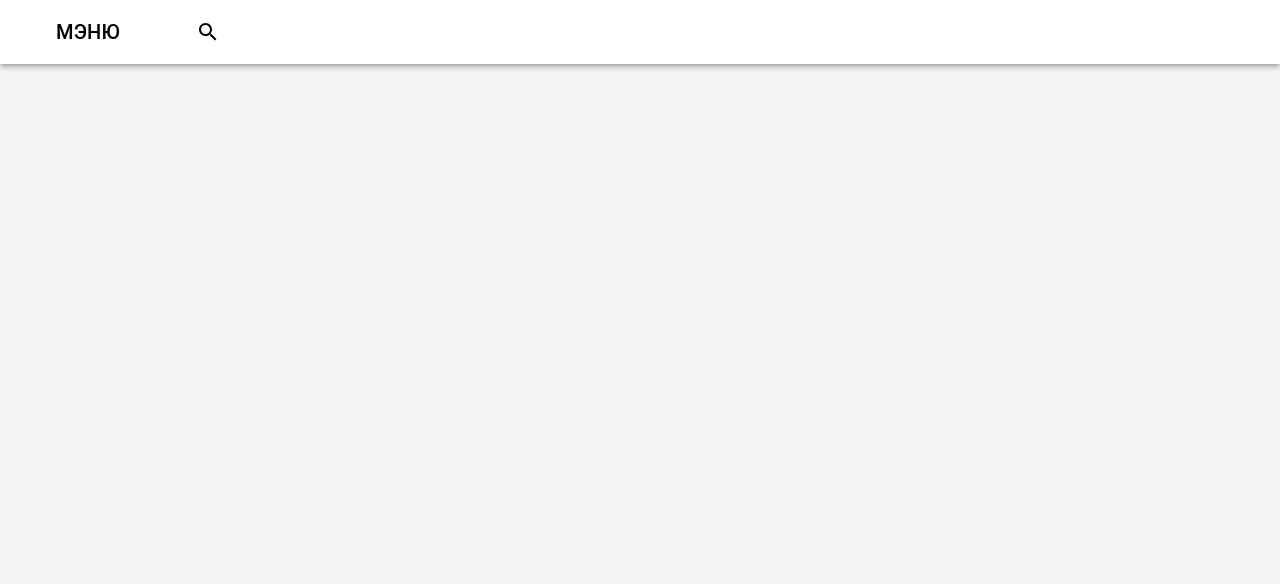
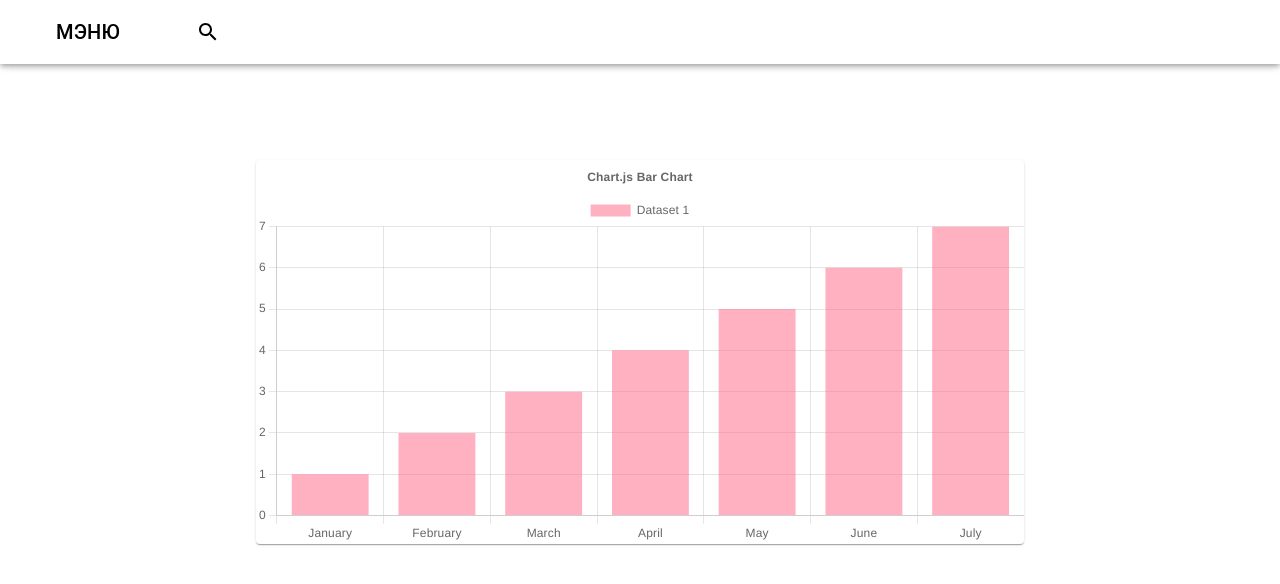
Before and after one commit to bilguun111101/Food_Web_Site, a React (Create React App) app: page /chart in a window 1280 px wide. Shown: the top 584 px of the page. Built offline with nearby package versions, Linux system fonts and the light colour scheme.

Commit message:
Changed Chart

```diff
--- a/src/components/All.jsx
+++ b/src/components/All.jsx
@@ -16,14 +16,16 @@ const All = (props) => {
       <PersistentDrawerLeft />
       <Box>
         <Routes>
-          <Route path="/" element={<Home />} />
+          <Route path="/home" element={<Home />} />
           <Route path="/order" element={<Order />} />
           <Route path="/settings" />
           <Route path="/chart" element={<Chart />} />
-          {/* <Route path="/logIn" element={<LogIn />} />
-          <Route path="/signUp" element={<SignUp />} /> */}
-          {!signBool && <><Route path="/logIn" element={<LogIn />} />
-          <Route path="/signUp" element={<SignUp />} /></>}
+          {!signBool && (
+            <>
+              <Route path="/" element={<LogIn />} />
+              <Route path="/signUp" element={<SignUp />} />
+            </>
+          )}
         </Routes>
       </Box>
     </BrowserRouter>
--- a/src/components/Auth.jsx
+++ b/src/components/Auth.jsx
@@ -1,13 +1,40 @@
-import { createUserWithEmailAndPassword } from "firebase/auth"
-import { auth } from "../firebase"
+import {
+  createUserWithEmailAndPassword,
+  signInWithEmailAndPassword,
+} from "firebase/auth";
+import { auth } from "../firebase";
 
 export const Authenticate = (email, password) => {
   createUserWithEmailAndPassword(auth, email, password)
     .then((userCredential) => {
-            const user  = userCredential.user
+      const user = userCredential.user;
     })
-        .catch(err => {
+    .catch((err) => {
       const errorCode = err.code;
       const errorMessage = err.message;
+    });
+};
+
+export const SignInAuth = (
+  email,
+  password,
+  setSignBool,
+  navigate,
+  setLoading
+) => {
+  signInWithEmailAndPassword(auth, email, password)
+    .then((userCredential) => {
+      // Signed in
+      const user = userCredential.user;
+      setSignBool(true);
+      navigate("/home");
+      setLoading(false);
+      // ...
     })
-}
+    .catch((error) => {
+      const errorCode = error.code;
+      const errorMessage = error.message;
+      setLoading(false);
+      alert("Таны оруулсан мэдээлэл буруу байна!!!");
+    });
+};
--- a/src/components/Chart/Chart.jsx
+++ b/src/components/Chart/Chart.jsx
@@ -1,10 +1,126 @@
-import { Box } from '@mui/system'
-import React from 'react'
+// import { ThemeProvider } from "@emotion/react";
+import { Container, createTheme, Card } from "@mui/material";
+import { Box } from "@mui/system";
+import {
+  Chart as ChartJS,
+  CategoryScale,
+  LinearScale,
+  BarElement,
+  Title,
+  Tooltip,
+  Legend,
+} from "chart.js";
+import { Bar } from "react-chartjs-2";
+import { styled } from "@mui/material/styles";
+import Paper from "@mui/material/Paper";
+import Grid from "@mui/material/Grid";
+import { Main } from "../Navbar/NavbarStyles";
+// import faker from "faker";
+
+ChartJS.register(
+  CategoryScale,
+  LinearScale,
+  BarElement,
+  Title,
+  Tooltip,
+  Legend
+);
+
+export const options = {
+  responsive: true,
+  plugins: {
+    legend: {
+      position: "top",
+    },
+    title: {
+      display: true,
+      text: "Chart.js Bar Chart",
+    },
+  },
+};
+
+const labels = ["January", "February", "March", "April", "May", "June", "July"];
+const dataNumber = [1, 2, 3, 4, 5, 6, 7];
+
+export const data = {
+  labels,
+  datasets: [
+    {
+      label: "Dataset 1",
+      data: dataNumber,
+      backgroundColor: "rgba(255, 99, 132, 0.5)",
+    },
+    {
+      label: "Dataset 2",
+      data: dataNumber,
+      backgroundColor: "rgba(53, 162, 235, 0.5)",
+    },
+  ],
+};
+
+const theme = createTheme();
 
 const Chart = () => {
+  ChartJS.register(
+    CategoryScale,
+    LinearScale,
+    BarElement,
+    Title,
+    Tooltip,
+    Legend
+  );
+
+  const options = {
+    responsive: true,
+    plugins: {
+      legend: {
+        position: "top",
+      },
+      title: {
+        display: true,
+        text: "Chart.js Bar Chart",
+      },
+    },
+  };
+
+  const labels = [
+    "January",
+    "February",
+    "March",
+    "April",
+    "May",
+    "June",
+    "July",
+  ];
+  const dataNumber = [1, 2, 3, 4, 5, 6, 7];
+
+  const data = {
+    labels,
+    datasets: [
+      {
+        label: "Dataset 1",
+        data: dataNumber,
+        backgroundColor: "rgba(255, 99, 132, 0.5)",
+      },
+    ],
+  };
+
   return (
-    <Box sx={{ background: "#F5F5F7", width: "100vw", height: "100vh" }}>Chart</Box>
-  )
-}
+    <Box
+      sx={{
+        marginTop: "10em",
+        display: "flex",
+        alignItems: "center",
+        // width: "100vw",
+        flexWrap: "wrap",
+        justifyContent: "center",
+      }}
+    >
+      <Card sx={{ width: "60%" }}>
+        <Bar options={options} data={data} />
+      </Card>
+    </Box>
+  );
+};
 
-export default Chart
+export default Chart;
--- /dev/null
+++ b/src/components/Chart/ChartStyle.js
@@ -0,0 +1 @@
+// export
--- a/src/components/LogIn/LogIn.jsx
+++ b/src/components/LogIn/LogIn.jsx
@@ -14,30 +14,38 @@ import { createTheme, ThemeProvider } from "@mui/material/styles";
 import CopyRight from "./CopyRight/CopyRight";
 import { auth } from "../../firebase";
 import { signInAnonymously, signInWithEmailAndPassword } from "firebase/auth";
-import { useRef } from "react";
+import { useRef, useState } from "react";
 import useGetData from "../TakeData";
 import { useNavigate } from "react-router-dom";
+import { useSignContext } from "../../SignContext";
+import { SignInAuth } from "../Auth";
 
 const theme = createTheme();
 
 export default function LogIn(props) {
   const navigate = useNavigate();
+  const { signBool, setSignBool } = useSignContext();
+  const [loading, setLoading] = useState(false);
 
   const users = useGetData("user");
   const handleSubmit = async (event) => {
+    setLoading(true);
     event.preventDefault();
     const data = new FormData(event.currentTarget);
-    // await signInWithEmailAndPassword(data.get("email"), data.get("password")).then((res) => console.log(res))
-    signInWithEmailAndPassword(data.get("email"), data.get("password")).then(res => console.log(res))
-  };
-  const signIn = async (e) => {
-    // e.preventDefault();
+
+    SignInAuth(
+      data.get("email"),
+      data.get("password"),
+      setSignBool,
+      navigate,
+      setLoading
+    );
   };
 
   return (
     <ThemeProvider theme={theme}>
       <Container component="main" maxWidth="xs">
-        <CssBaseline />
+        {/* <CssBaseline /> */}
         <Box
           sx={{
             marginTop: "10em",
@@ -87,7 +95,6 @@ export default function LogIn(props) {
               fullWidth
               variant="contained"
               sx={{ mt: 3, mb: 2 }}
-              onClick={signIn}
             >
               Sign In
             </Button>
--- a/src/components/Navbar/BuildNavbar/NavbarBtn.jsx
+++ b/src/components/Navbar/BuildNavbar/NavbarBtn.jsx
@@ -3,14 +3,28 @@ import ListItem from "@mui/material/ListItem";
 import ListItemButton from "@mui/material/ListItemButton";
 import ListItemIcon from "@mui/material/ListItemIcon";
 import ListItemText from "@mui/material/ListItemText";
-import { Link } from "react-router-dom";
+import { Link, useNavigate } from "react-router-dom";
 import { Typography } from "@mui/material";
 import { useTopTittleContext } from "../../../context";
+import { useSignContext } from "../../../SignContext";
 
-const style = { color: "#FFF", textDecoration: "none", display: "flex", alignItems: "center", width: "100%", gap: "10px" }
+const style = {
+  color: "#FFF",
+  textDecoration: "none",
+  display: "flex",
+  alignItems: "center",
+  width: "100%",
+  gap: "10px",
+};
 
 const NavbarBtn = (props) => {
   const { title, setTitle } = useTopTittleContext();
+  const { setSignBool } = useSignContext();
+  const navigate = useNavigate();
+  const signOut = () => {
+    setSignBool(false);
+    navigate("/");
+  };
   return (
     <ListItem disablePadding>
       <ListItemButton>
@@ -18,10 +32,14 @@ const NavbarBtn = (props) => {
           <Link
             to={props.data.path}
             style={style}
-              onClick={() => setTitle(props.data.name)}
+            onClick={() =>
+              !props.signOut ? setTitle(props.data.name) : setSignBool(false)
+            }
           >
             {props.data.icon}
-              <Typography sx={{color: "#FFF", textDecoration: "none"}}>{props.data.name}</Typography>
+            <Typography sx={{ color: "#FFF", textDecoration: "none" }}>
+              {props.data.name}
+            </Typography>
           </Link>
         </ListItemIcon>
       </ListItemButton>
--- a/src/components/Navbar/Navbar.jsx
+++ b/src/components/Navbar/Navbar.jsx
@@ -12,7 +12,7 @@ import ChevronLeftIcon from "@mui/icons-material/ChevronLeft";
 import ChevronRightIcon from "@mui/icons-material/ChevronRight";
 import NavbarBtn from "./BuildNavbar/NavbarBtn";
 import SearchIcon from "@mui/icons-material/Search";
-import AssignmentReturnIcon from '@mui/icons-material/AssignmentReturn';
+import AssignmentReturnIcon from "@mui/icons-material/AssignmentReturn";
 import {
   FormControl,
   InputLabel,
@@ -39,7 +39,7 @@ export default function PersistentDrawerLeft() {
   const [openSearch, setOpenSearch] = useState(false);
   const { title } = useTopTittleContext();
   const { setSearch } = useSearchContext();
-  const { signBool } = useSignContext();
+  const { signBool, setSignBool } = useSignContext();
 
   return (
     <Box sx={{ display: "flex" }}>
@@ -66,7 +66,7 @@ export default function PersistentDrawerLeft() {
                 id="outlined-basic"
                 label="Search"
                 variant="outlined"
-                onChange={e => setSearch(e.target.value)}
+                onChange={(e) => setSearch(e.target.value)}
                 sx={openSearch ? { display: "block" } : { display: "none" }}
               />
             </Box>
@@ -102,19 +102,30 @@ export default function PersistentDrawerLeft() {
         <Divider />
         <List>
           {navbarBtns.map((text, index) => {
-            if(text.name === navbarBtns[navbarBtns.length - 1].name) {
+            if (text.name === navbarBtns[navbarBtns.length - 1].name) {
               const signOut = {
                 name: "Гарах",
                 path: "/",
-                icon: <AssignmentReturnIcon />
-              }
+                icon: <AssignmentReturnIcon />,
+              };
               return (
-                <NavbarBtn data={!signBool ? text : signOut} index={index} key={index} />
-              )
+                <NavbarBtn
+                  data={!signBool ? text : signOut}
+                  index={index}
+                  key={index}
+                  signOut={true}
+                />
+              );
             }
             return (
-            <NavbarBtn data={text} index={index} key={index} />
-          )})}
+              <NavbarBtn
+                signOut={false}
+                data={text}
+                index={index}
+                key={index}
+              />
+            );
+          })}
         </List>
         <Divider />
       </Drawer>
--- a/src/components/Navbar/NavbarBtns.js
+++ b/src/components/Navbar/NavbarBtns.js
@@ -8,6 +8,6 @@ export const navbarBtns = [
   { name: "Захиалга", path: "/order", icon: <BorderInnerIcon /> },
   { name: "График", path: "/chart", icon: <SignalCellularAltIcon /> },
   { name: "Тохиргоо", path: "/settings", icon: <SettingsIcon /> },
-  { name: "Мэню", path: "/", icon: <RestaurantIcon /> },
-  { name: "Нэвтрэх", path: "/logIn", icon: <LogoutIcon /> },
+  { name: "Мэню", path: "/home", icon: <RestaurantIcon /> },
+  { name: "Нэвтрэх", path: "/", icon: <LogoutIcon /> },
 ];
```
Also changed, not shown: src/components/SignUp/SignUp.jsx (+12 -5 lines). Lines whose indentation alone changed are shown as unchanged.
